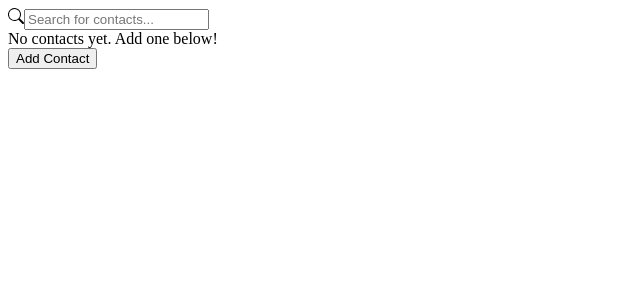
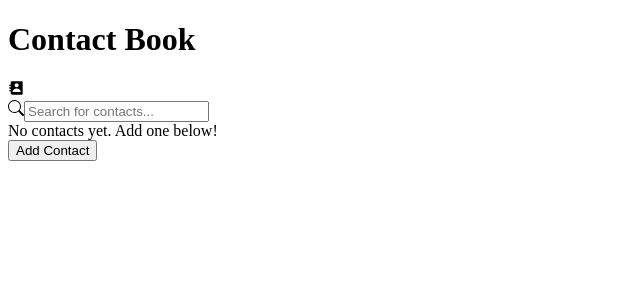
Before and after one commit to lana-bu/contactbook_webapp, a React (Vite) app: page / in a window 1280 px wide. Shown: the top 300 px of the page, without its empty margins (0-640 px from the left). Built offline with nearby package versions, Linux system fonts and the light colour scheme.

Commit message:
header (site title and icon)

```diff
--- a/src/App.jsx
+++ b/src/App.jsx
@@ -2,6 +2,7 @@ import { useState } from 'react';
 import './App.css'
 import ContactForm from './components/ContactForm.jsx';
 import ContactList from './components/ContactList.jsx';
+import Header from './components/Header.jsx'
 import SearchBar from './components/SearchBar.jsx';
 
 const contactsData = [];
@@ -31,6 +32,7 @@ function App() {
 
   return (
     <>
+      <Header />
       <SearchBar onSearchChange={searchChangeHandler} />
       <ContactList allItems={contacts} items={filteredContacts} search={searchTerm} contactToDelete={deleteContactHandler} />
       <ContactForm onAddContact={addContactHandler}/>
--- /dev/null
+++ b/src/components/Header.jsx
@@ -0,0 +1,12 @@
+import { BiSolidContact } from "react-icons/bi";
+
+function Header() {
+    return (
+        <>
+            <h1>Contact Book</h1>
+            <BiSolidContact />
+        </>
+    );
+}
+
+export default Header;
```
